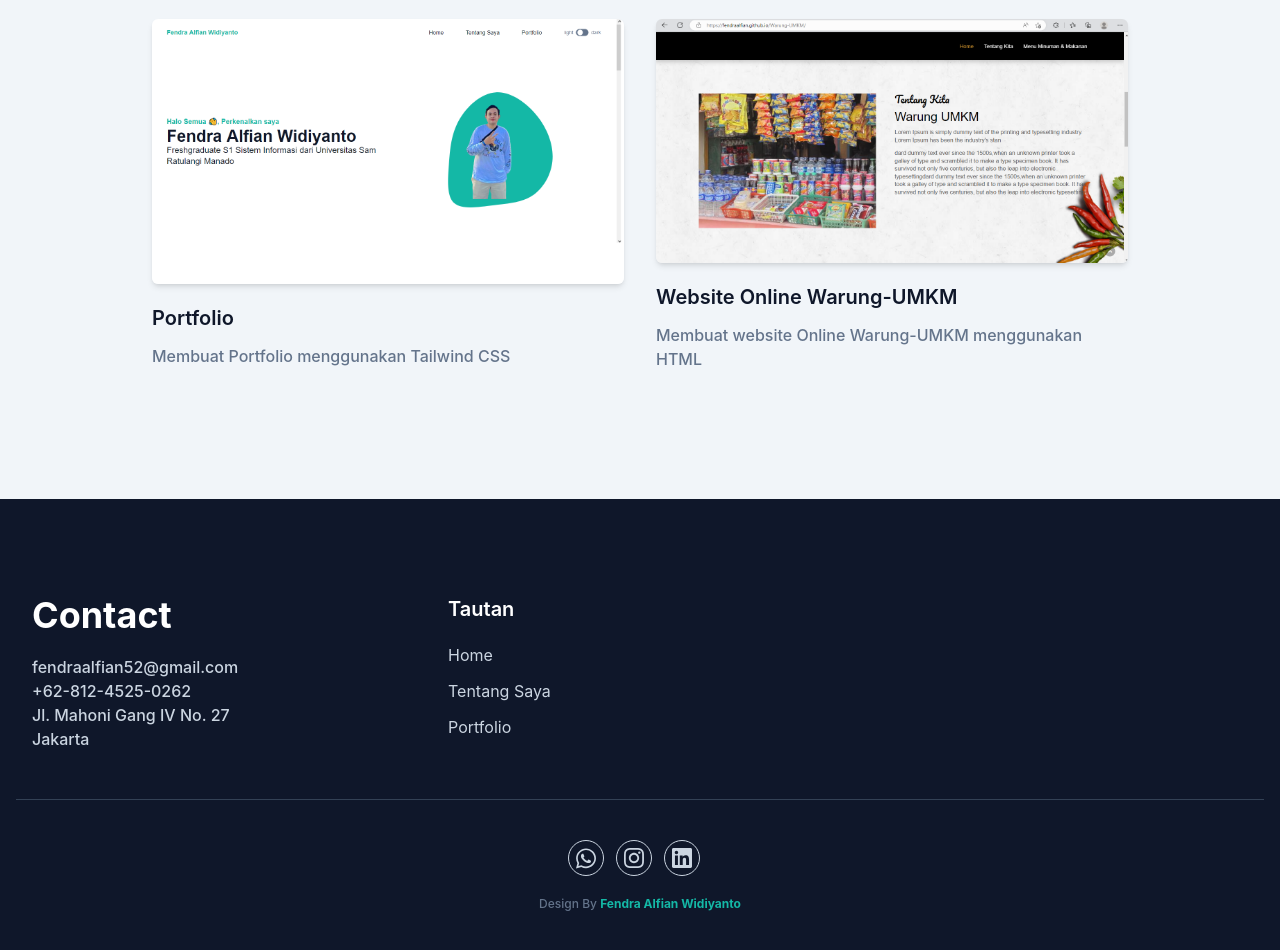
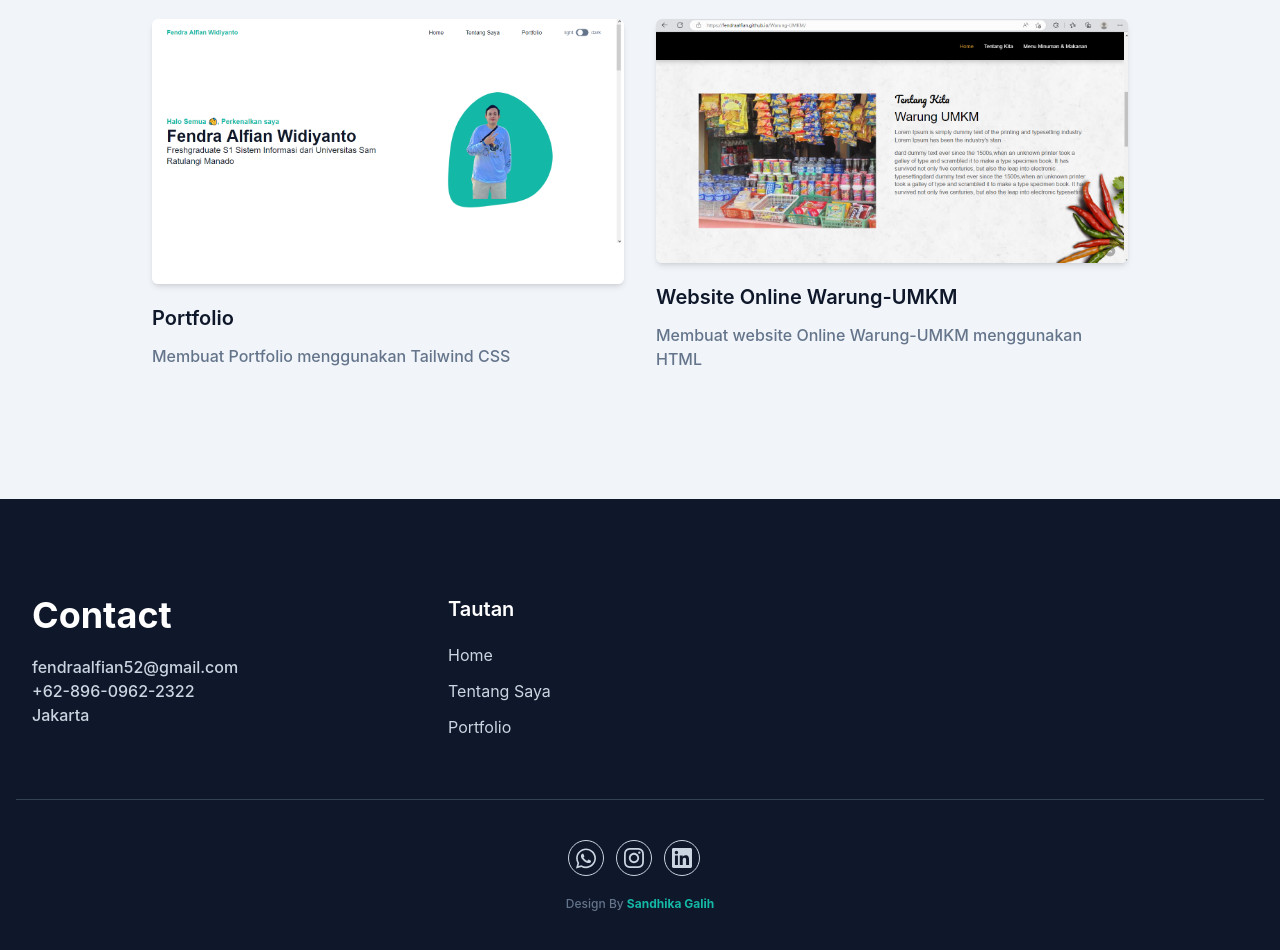
Before and after one commit to Fendraalfian/Portfolio, a website: page index.html in a window 1280 px wide. Shown: the part 1870-2820 px from the top of the page. Drawn offline with Linux system fonts and the light colour scheme.

Commit message:
Update index.html

```diff
--- a/index.html
+++ b/index.html
@@ -227,8 +227,8 @@
             <h2 class="mb-5 text-4xl font-bold text-white">Contact</h2>
             <h3 class="mb-2 text-2xl font-bold"></h3>
             <p>fendraalfian52@gmail.com</p>
-            <p>+62-812-4525-0262</p>
-            <p>Jl. Mahoni Gang IV No. 27</p>
+            <p>+62-896-0962-2322</p>
+            <p></p>
             <p>Jakarta</p>
           </div>
 
@@ -298,7 +298,7 @@
             </a>
           </div>
           <p class="text-center text-xs font-medium text-slate-500">
-            Design By <span class="text-pink-500"></span><a class="font-bold text-primary">Fendra Alfian Widiyanto</a>
+            Design By <span class="text-pink-500"></span><a class="font-bold text-primary">Sandhika Galih</a>
           </p>
         </div>
       </div>
```
